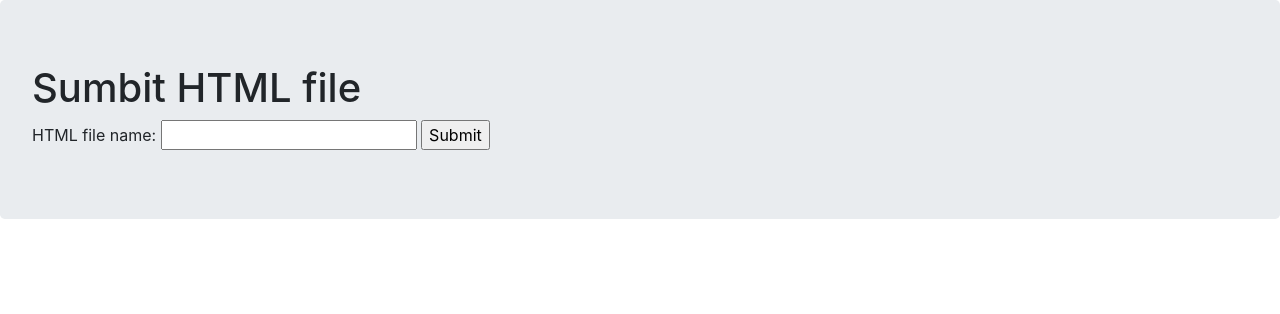
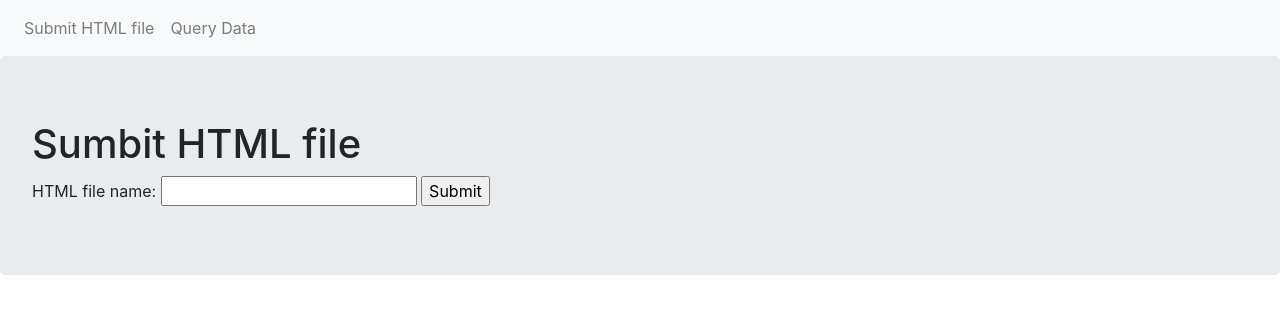
Before and after one commit to noyan-alimov/converter, a Flask app: page / in a window 1280 px wide. Shown: the top 314 px of the page. Run offline with Flask 2, Linux system fonts and the light colour scheme; some libraries are stand-ins or nearby versions.

Commit message:
added query filter functionality

```diff
--- a/server.py
+++ b/server.py
@@ -2,7 +2,7 @@ from flask import Flask, render_template, redirect, url_for
 from flask_wtf import FlaskForm
 from wtforms import StringField, SubmitField
 from converter import convertHtmlfile
-from add_to_db import addToDatabase
+from db_utils import addToDatabase, queryData
 
 app = Flask(__name__)
 
@@ -12,6 +12,12 @@ app.config['SECRET_KEY'] = 'mysecret'
 class SubmitHtmlForm(FlaskForm):
     name = StringField('HTML file name: ')
     submit = SubmitField('Submit')
+
+
+class ReadDataFromDB(FlaskForm):
+    col_name = StringField('Enter collection name: ')
+    filter_data = StringField('Enter filter data: ')
+    submit = SubmitField('Filter')
 
 
 @app.route('/', methods=['GET', 'POST'])
@@ -27,5 +33,19 @@ def home():
     return render_template('home.html', form=form)
 
 
+@app.route('/query', methods=['GET', 'POST'])
+def query():
+    docs = []
+    form = ReadDataFromDB()
+    if form.validate_on_submit():
+        col_name = form.col_name.data
+        filter_data = form.filter_data.data
+        data = queryData(col_name, filter_data)
+        docs.append(data)
+        docs = docs[0]
+
+    return render_template('query.html', form=form, docs=docs)
+
+
 if __name__ == '__main__':
     app.run(debug=True)
--- /dev/null
+++ b/templates/base.html
@@ -0,0 +1,41 @@
+<!DOCTYPE html>
+<html lang="en" dir="ltr">
+  <head>
+    <meta charset="utf-8" />
+    <link
+      rel="stylesheet"
+      href="https://stackpath.bootstrapcdn.com/bootstrap/4.5.0/css/bootstrap.min.css"
+      integrity="sha384-9aIt2nRpC12Uk9gS9baDl411NQApFmC26EwAOH8WgZl5MYYxFfc+NcPb1dKGj7Sk"
+      crossorigin="anonymous"
+    />
+    <script
+      src="https://code.jquery.com/jquery-3.5.1.slim.min.js"
+      integrity="sha384-DfXdz2htPH0lsSSs5nCTpuj/zy4C+OGpamoFVy38MVBnE+IbbVYUew+OrCXaRkfj"
+      crossorigin="anonymous"
+    ></script>
+    <script
+      src="https://cdn.jsdelivr.net/npm/popper.js@1.16.0/dist/umd/popper.min.js"
+      integrity="sha384-Q6E9RHvbIyZFJoft+2mJbHaEWldlvI9IOYy5n3zV9zzTtmI3UksdQRVvoxMfooAo"
+      crossorigin="anonymous"
+    ></script>
+    <script
+      src="https://stackpath.bootstrapcdn.com/bootstrap/4.5.0/js/bootstrap.min.js"
+      integrity="sha384-OgVRvuATP1z7JjHLkuOU7Xw704+h835Lr+6QL9UvYjZE3Ipu6Tp75j7Bh/kR0JKI"
+      crossorigin="anonymous"
+    ></script>
+    <title>Converter</title>
+  </head>
+  <body>
+    <nav class="navbar navbar-expand-lg navbar-light bg-light">
+      <ul class="navbar-nav">
+        <li class="nav-item">
+          <a class="nav-link" href="{{url_for('home')}}">Submit HTML file</a>
+        </li>
+        <li class="nav-item">
+          <a class="nav-link" href="{{url_for('query')}}">Query Data</a>
+        </li>
+      </ul>
+    </nav>
+    {% block content %} {% endblock %}
+  </body>
+</html>
--- a/templates/home.html
+++ b/templates/home.html
@@ -1,37 +1,10 @@
-<!DOCTYPE html>
-<html lang="en" dir="ltr">
-  <head>
-    <meta charset="utf-8" />
-    <link
-      rel="stylesheet"
-      href="https://stackpath.bootstrapcdn.com/bootstrap/4.5.0/css/bootstrap.min.css"
-      integrity="sha384-9aIt2nRpC12Uk9gS9baDl411NQApFmC26EwAOH8WgZl5MYYxFfc+NcPb1dKGj7Sk"
-      crossorigin="anonymous"
-    />
-    <script
-      src="https://code.jquery.com/jquery-3.5.1.slim.min.js"
-      integrity="sha384-DfXdz2htPH0lsSSs5nCTpuj/zy4C+OGpamoFVy38MVBnE+IbbVYUew+OrCXaRkfj"
-      crossorigin="anonymous"
-    ></script>
-    <script
-      src="https://cdn.jsdelivr.net/npm/popper.js@1.16.0/dist/umd/popper.min.js"
-      integrity="sha384-Q6E9RHvbIyZFJoft+2mJbHaEWldlvI9IOYy5n3zV9zzTtmI3UksdQRVvoxMfooAo"
-      crossorigin="anonymous"
-    ></script>
-    <script
-      src="https://stackpath.bootstrapcdn.com/bootstrap/4.5.0/js/bootstrap.min.js"
-      integrity="sha384-OgVRvuATP1z7JjHLkuOU7Xw704+h835Lr+6QL9UvYjZE3Ipu6Tp75j7Bh/kR0JKI"
-      crossorigin="anonymous"
-    ></script>
-    <title>Converter</title>
-  </head>
-  <body>
-    <div class="jumbotron">
-      <h1>Sumbit HTML file</h1>
-      <form method="POST">
-        {{form.hidden_tag()}} {{form.name.label}} {{form.name()}}
-        {{form.submit()}}
-      </form>
-    </div>
-  </body>
-</html>
+{% extends "base.html" %} {% block content %}
+
+<div class="jumbotron">
+  <h1>Sumbit HTML file</h1>
+  <form method="POST">
+    {{form.hidden_tag()}} {{form.name.label}} {{form.name()}} {{form.submit()}}
+  </form>
+</div>
+
+{% endblock %}
```
Also changed, not shown: add_to_db.py (deleted, +0 -15 lines), db_utils.py (added, +26 -0 lines), json_files/M_N.json (+92 -1 lines), templates/query.html (added, +18 -0 lines).
